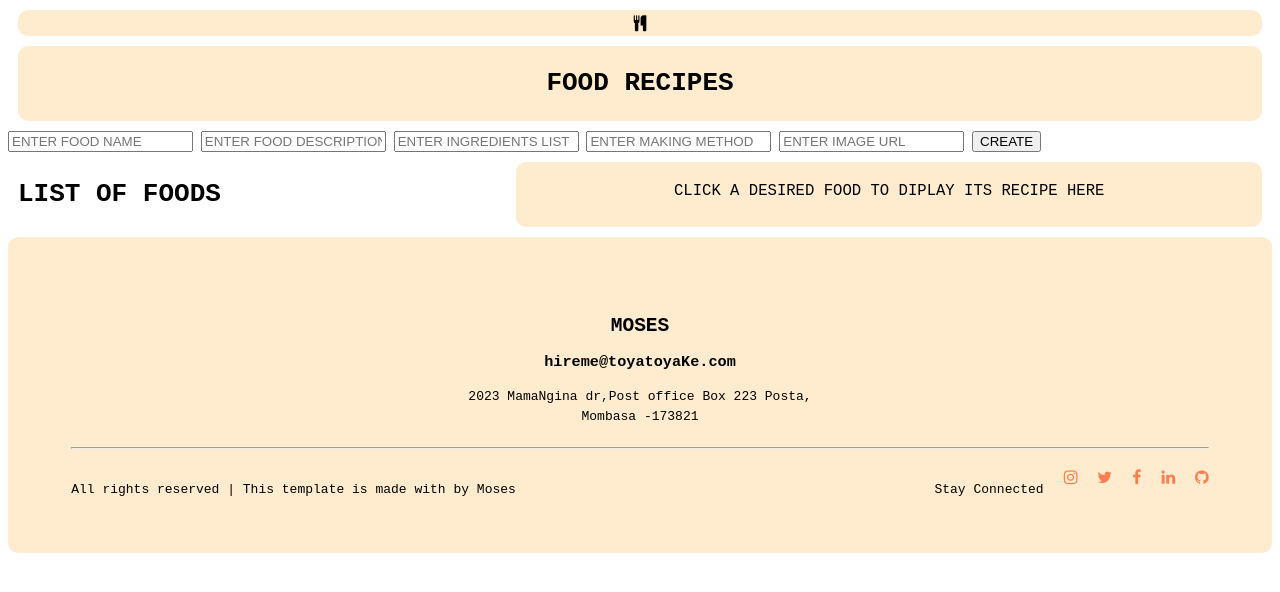
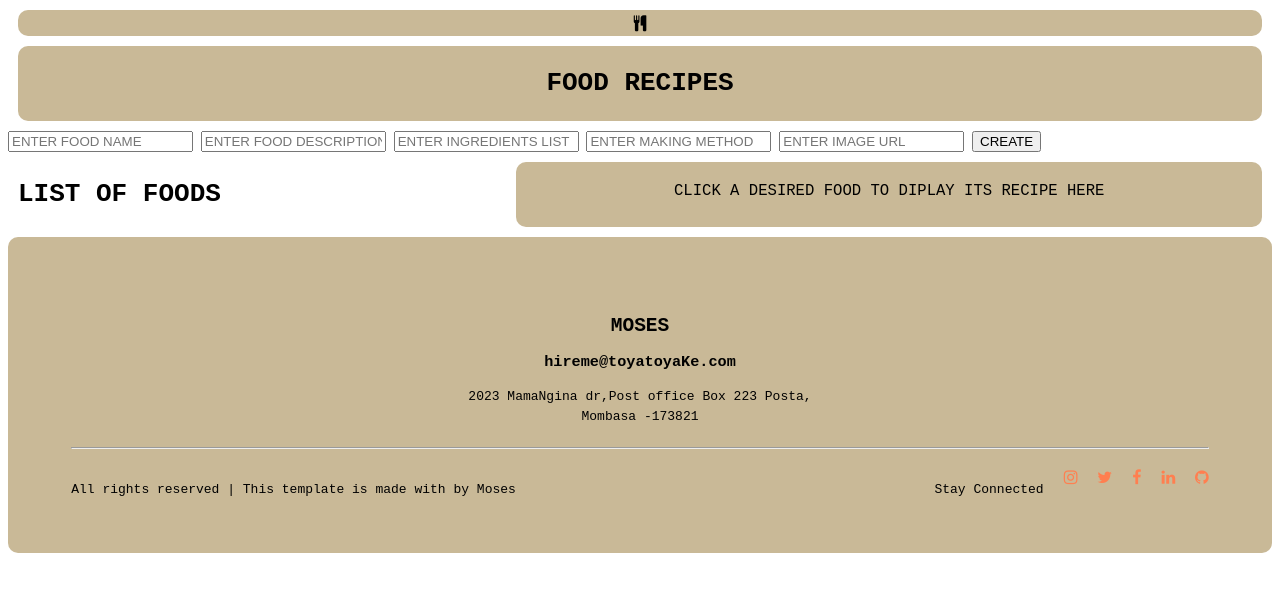
Before and after one commit to mosesmramba/Phase-1-recipe-Project, a plain HTML site: page index.html in a window 1280 px wide. Drawn offline with Linux system fonts and the light colour scheme; no server answers.

Commit message:
new commit

```diff
--- a/index.css
+++ b/index.css
@@ -6,7 +6,7 @@
 #header{
   display: flex;
   justify-content: center;
-  background-color: blanchedalmond;
+  background-color: rgb(201, 185, 151);
   padding: 5px;
   border-radius: 10px;
   margin: 10px;
@@ -16,7 +16,7 @@
 #display{
   gap: 8px;
   display: flex;
-  background-color: rgb(255, 255, 255);
+  background-color: white;
   padding: 10px;
 }
 #pLine{
@@ -29,7 +29,7 @@
 
 #one_recipe{
   font-size: larger;
-  background-color:blanchedalmond;
+  background-color: rgb(201, 185, 151);
   width: 60%;
   padding: 5px;
   border-radius: 10px;
@@ -80,7 +80,7 @@
 footer{
   height: 190px;
   border-radius: 10px;
-  background-color:blanchedalmond;
+  background-color:rgb(201, 185, 151);
   color: rgb(0, 0, 0);
   padding: 5%;
   font-weight: 100;
```
